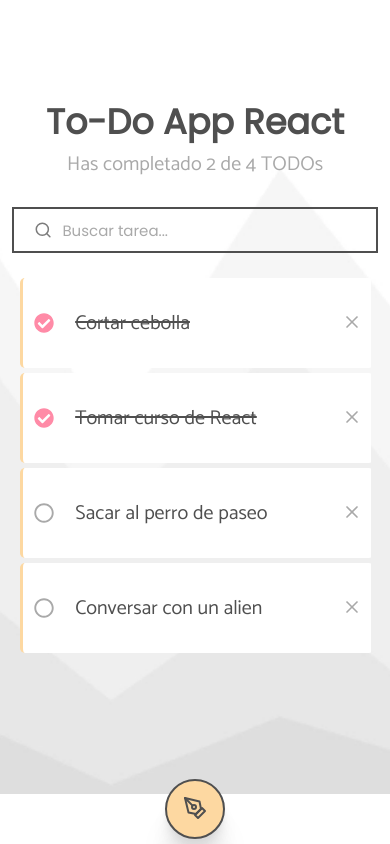
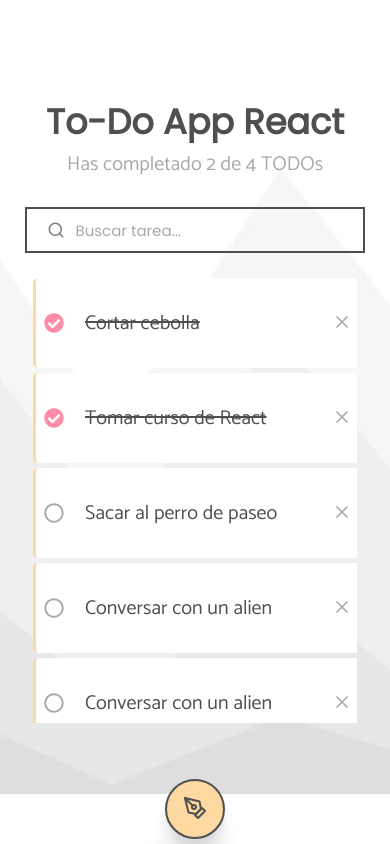
Before and after one commit to Sergio9815/todo-app, a React (Create React App) app: page / in a window 390 px wide. Built offline with nearby package versions, Linux system fonts and the light colour scheme.

Commit message:
:iphone: update responsive

```diff
--- a/src/App.js
+++ b/src/App.js
@@ -10,6 +10,8 @@
   { text: 'Tomar curso de React', completed: true },
   { text: 'Sacar al perro de paseo', completed: false },
   { text: 'Conversar con un alien', completed: false },
+  { text: 'Conversar con un alien', completed: false },
+
 ]
 
 function App() {
--- a/src/index.css
+++ b/src/index.css
@@ -1,26 +1,32 @@
 body {
-  margin: 0;
-  padding: 0;
   box-sizing: border-box;
   font-family: -apple-system, BlinkMacSystemFont, 'Segoe UI', 'Roboto', 'Oxygen',
     'Ubuntu', 'Cantarell', 'Fira Sans', 'Droid Sans', 'Helvetica Neue',
     sans-serif;
   -webkit-font-smoothing: antialiased;
   -moz-osx-font-smoothing: grayscale;
-  background-color: #FFF;
+}
+
+html, body{
+  display: flex;
+  flex-direction: column;
+  align-items: center;
+  justify-content: center;
+  height:100vh;
+  margin: 0;
+  padding: 0;
   overflow: hidden;
-  max-height: 100vh;
+  background-image: url('./assets/bg.webp');
+  flex-direction: column;
+  background-repeat: no-repeat;
+  background-size: cover;
+  background-position: center;
 }
 
 #root {
   width: 100%;
-  height: 100vh;
   display: flex;
+  flex-direction: column;
   align-items: center;
   justify-content: center;
-  flex-direction: column;
-  background-image: url('./assets/bg.webp');
-  background-repeat: no-repeat;
-  background-size: cover;
-  background-position: center;
 }
```
